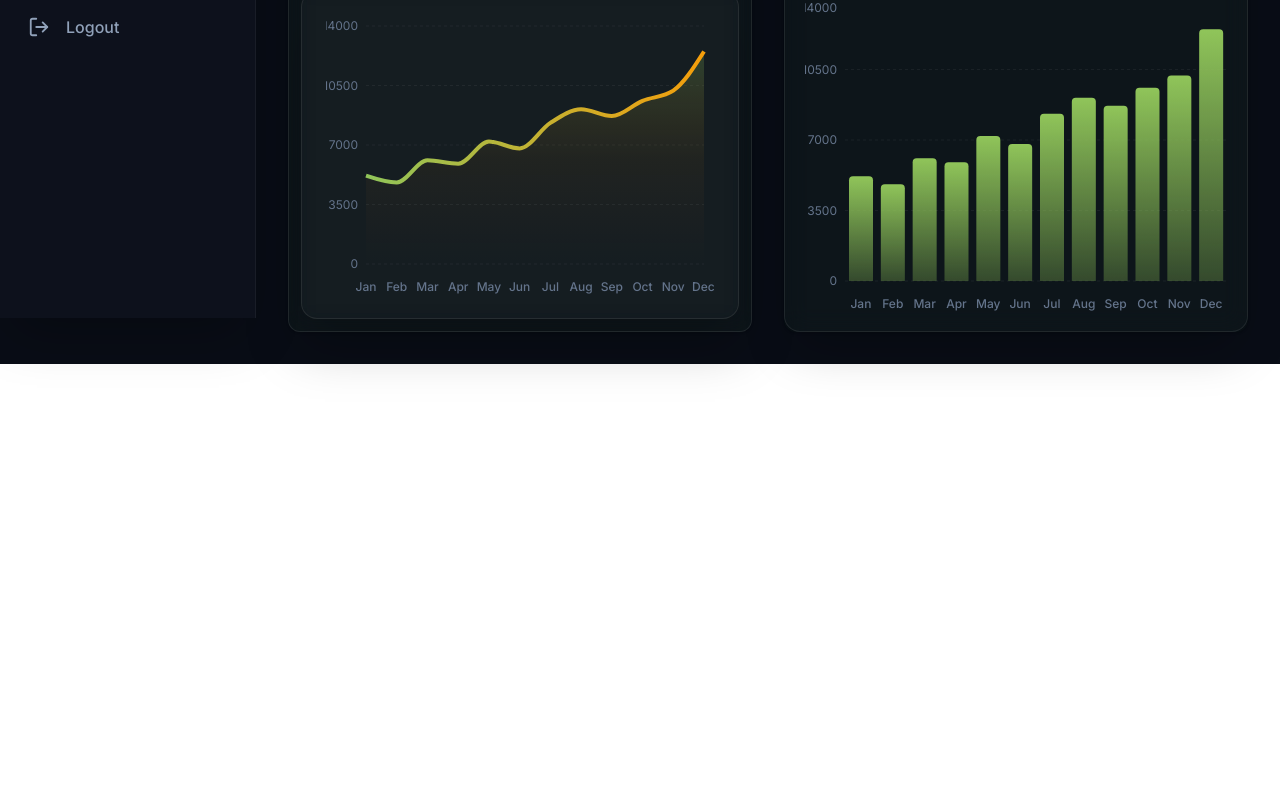
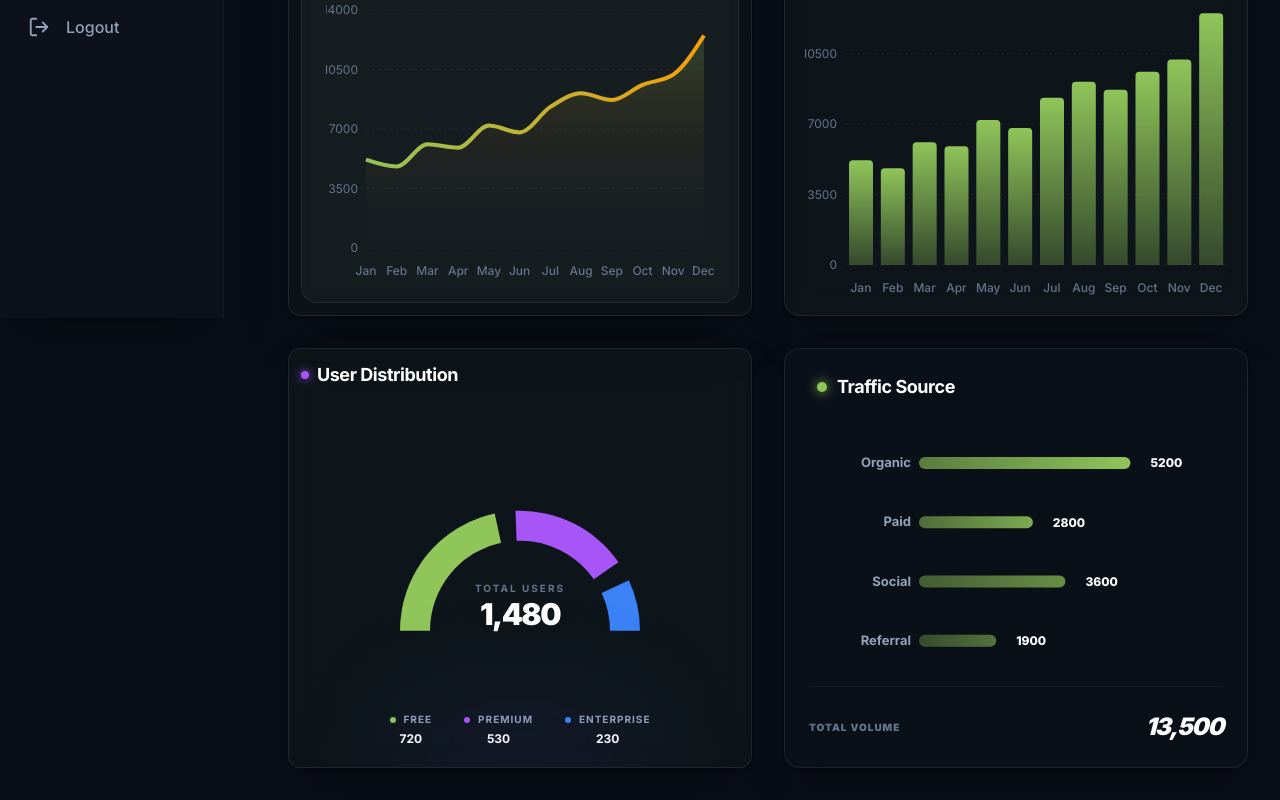
Before and after one commit to nawrin1/appify-dashboard, a Next.js app: page / in a window 1280 px wide. Shown: the part 482-1282 px from the top of the page. Before the commit the page ends 846 px from the top, so only its background shows below. Built offline with nearby package versions, Linux system fonts and the light colour scheme.

Commit message:
added traffic and user order section

```diff
--- a/app/page.tsx
+++ b/app/page.tsx
@@ -1,47 +1,43 @@
-'use client';
+"use client";
 
-import React, { useState } from 'react';
+import React, { useState } from "react";
 
-import { useAppDispatch, useAppSelector } from '@/redux/hook/hook';
-import Sidebar from '@/components/layout/sidebar';
+import { useAppDispatch, useAppSelector } from "@/redux/hook/hook";
+import Sidebar from "@/components/layout/sidebar";
 
-import Header from '@/components/dashboard_elements/Header/Header';
-import Kpi from '@/components/dashboard_elements/Kpi/Kpi';
-import { setDate, setUser } from '@/redux/store/slice/DashboardSlice';
-import CustomFilter from '@/components/dashboard_elements/CustomFilter/CustomFilter';
-import RevenueChart from '@/components/dashboard_elements/Revenue/Revenue';
-import Order from '@/components/dashboard_elements/Order/Order';
-
-
+import Header from "@/components/dashboard_elements/Header/Header";
+import Kpi from "@/components/dashboard_elements/Kpi/Kpi";
+import { setDate, setUser } from "@/redux/store/slice/DashboardSlice";
+import CustomFilter from "@/components/dashboard_elements/CustomFilter/CustomFilter";
+import RevenueChart from "@/components/dashboard_elements/Revenue/Revenue";
+import Order from "@/components/dashboard_elements/Order/Order";
+import User from "@/components/dashboard_elements/user/user";
+import Traffic from "@/components/dashboard_elements/traffic/traffic";
 
 export default function Home() {
   const { isSidebarOpen } = useAppSelector((state) => state.dashboard);
   const dispatch = useAppDispatch();
   const { date, user } = useAppSelector((state) => state.dashboard);
 
+  // filters options
+  const dateOptions = ["Last 7 days", "Last 30 days", "Last 12 months"];
+  const userTypeOptions = ["All Users", "Free", "Premium", "Enterprise"];
 
-
-
-  // filters options
-  const dateOptions = ['Last 7 days', 'Last 30 days', 'Last 12 months'];
-  const userTypeOptions = ['All Users', 'Free', 'Premium', 'Enterprise'];
-
-
-  const [searchQuery, setSearchQuery] = useState('');
+  const [searchQuery, setSearchQuery] = useState("");
   const [isProfileOpen, setIsProfileOpen] = useState(false);
 
   return (
     <div className="flex min-h-screen bg-[#090d16]">
       <Sidebar />
-       <main className={` transition-all duration-300 w-full ${isSidebarOpen ? 'lg:pl-64' : 'lg:pl-20'}`}>
+      <main
+        className={` transition-all duration-300 w-full ${isSidebarOpen ? "lg:pl-64" : "lg:pl-20"}`}
+      >
         <Header></Header>
 
         <div className="p-4 md:p-8 space-y-8">
           <div className="flex flex-col md:flex-row justify-between items-start md:items-center gap-4">
             <h2 className="text-2xl font-bold text-white/80"></h2>
             <div className="flex gap-3 w-full md:w-auto">
-
-
               <div className="flex flex-col sm:flex-row gap-3 w-full md:w-auto">
                 <CustomFilter
                   label="Date Range"
@@ -55,7 +51,6 @@ export default function Home() {
                   selectedValue={user}
                   onSelect={(val) => dispatch(setUser(val))}
                 />
-
               </div>
             </div>
           </div>
@@ -63,14 +58,20 @@ export default function Home() {
           <Kpi />
 
           <div className="grid grid-cols-1 lg:grid-cols-2 gap-8">
-            <div className="bg-[#091116] rounded-xl shadow-sm"><RevenueChart /></div>
-            <div className="bg-[#091116] rounded-xl shadow-sm"><Order /></div>
+            <div className="bg-[#091116] rounded-xl shadow-sm">
+              <RevenueChart />
+            </div>
+            <div className="bg-[#091116] rounded-xl shadow-sm">
+              <Order />
+            </div>
+          </div>
+                    <div className="grid grid-cols-1 lg:grid-cols-2 gap-8">
+            <div className="bg-[#091116] rounded-xl shadow-sm"><User></User></div>
+            <div className="bg-[#091116] rounded-xl shadow-sm"><Traffic></Traffic></div>
+
           </div>
         </div>
       </main>
-
-
-
     </div>
   );
 }
--- a/components/dashboard_elements/Revenue/Revenue.tsx
+++ b/components/dashboard_elements/Revenue/Revenue.tsx
@@ -79,7 +79,7 @@ export default function RevenueChart() {
               backdropFilter: 'blur(12px)',
               borderRadius: '12px',
               border: '1px solid rgba(255,255,255,0.1)',
-              boxShadow: '0 20px 25px -5px rgba(0, 0, 0, 0.5)',
+              boxShadow: '0 10px 15px -5px rgba(0, 0, 0, 0.5)',
               color: '#fff'
             }}
             itemStyle={{ color: '#90c55a', fontWeight: 'bold' }}
--- a/components/dashboard_elements/kpi/kpi.tsx
+++ b/components/dashboard_elements/kpi/kpi.tsx
@@ -8,7 +8,7 @@ const Kpi = () => {
       {DATA.kpis.map((kpi) => (
         <div
           key={kpi.label}
-          className="group relative p-6 rounded-2xl bg-white/[0.02] backdrop-blur-md border border-white/[0.08] shadow-2xl transition-all duration-500 hover:bg-white/[0.05] hover:border-white/20 hover:-translate-y-1"
+          className="group relative p-4 rounded-xl bg-white/[0.02] backdrop-blur-md border border-white/[0.08] shadow-2xl transition-all duration-500 hover:bg-white/[0.05] hover:border-white/20 hover:-translate-y-1"
         >
 
           <div className={`absolute -right-2 -top-2 w-16 h-16 blur-3xl opacity-0 group-hover:opacity-20 transition-opacity duration-500 rounded-full ${kpi.isPositive ? 'bg-emerald-500' : 'bg-rose-500'}`} />
--- /dev/null
+++ b/components/dashboard_elements/traffic/traffic.tsx
@@ -0,0 +1,115 @@
+'use client';
+import {
+  BarChart,
+  Bar,
+  XAxis,
+  YAxis,
+  Tooltip,
+  ResponsiveContainer
+} from 'recharts';
+import { DATA } from '@/data/data';
+
+export default function Traffic() {
+  const displayData = DATA.traffic.map((item, index) => ({
+    ...item,
+    opacity: 1 - (index * 0.15),
+  }));
+
+  return (
+    <div className="h-[420px] w-full bg-[#0d111c]/60 backdrop-blur-xl border border-white/[0.08] p-6 rounded-2xl shadow-2xl flex flex-col group overflow-hidden">
+
+      {/* Title */}
+      <div className="flex items-center justify-between mb-8 px-2">
+        <div className="flex flex-col gap-1.5">
+          <div className="flex items-center gap-2.5">
+            <div className="w-2.5 h-2.5 rounded-full bg-[#90c55a] shadow-[0_0_12px_#90c55a]" />
+            <h3 className="text-white text-lg font-bold tracking-tight">Traffic Source</h3>
+          </div>
+        </div>
+      </div>
+
+      {/* Chart Section */}
+      <div className="flex-1 w-full">
+        <ResponsiveContainer width="100%" height="100%">
+          <BarChart
+            layout="vertical"
+            data={displayData}
+            margin={{ top: 0, right: 60, left: 10, bottom: 0 }}
+
+            barCategoryGap="30%"
+          >
+            <defs>
+              <linearGradient id="barGrad" x1="0" y1="0" x2="1" y2="0">
+                <stop offset="0%" stopColor="#90c55a" stopOpacity={0.6} />
+                <stop offset="100%" stopColor="#90c55a" stopOpacity={1} />
+              </linearGradient>
+            </defs>
+
+            <XAxis type="number" hide />
+
+            <YAxis
+              dataKey="name"
+              type="category"
+              axisLine={false}
+              tickLine={false}
+              width={100}
+              tick={{ fill: '#94a3b8', fontSize: 13, fontWeight: 700 }}
+            />
+
+            <Tooltip
+              cursor={{ fill: 'rgba(255, 255, 255, 0.03)', radius: 10 }}
+              contentStyle={{
+                backgroundColor: 'rgba(13, 17, 28, 0.95)',
+                backdropFilter: 'blur(12px)',
+                borderRadius: '16px',
+                border: '1px solid rgba(255,255,255,0.1)',
+                color: '#fff',
+                padding: '10px'
+              }}
+              itemStyle={{ color: '#90c55a', fontWeight: 'bold' }}
+            />
+
+            <Bar
+              dataKey="value"
+              fill="url(#barGrad)"
+
+              barSize={12}
+              animationDuration={1800}
+              shape={(props) => {
+                const { x, y, width, height, opacity } = props;
+                return (
+                  <rect
+                    x={x}
+                    y={y}
+                    width={width}
+                    height={height}
+                    fill="url(#barGrad)"
+                    fillOpacity={opacity}
+                    rx={height / 2}
+                    ry={height / 2}
+                  />
+                );
+              }}
+              label={{
+                position: 'right',
+                fill: '#fff',
+                fontSize: 12,
+                fontWeight: 800,
+                dx: 15,
+
+              }}
+            />
+          </BarChart>
+        </ResponsiveContainer>
+      </div>
+
+
+      <div className="mt-4 pt-6 border-t border-white/5 flex justify-between items-center">
+        <span className="text-[10px] text-slate-500 font-black uppercase tracking-widest">Total Volume</span>
+        <span className="text-white text-2xl font-black italic tracking-tighter">
+          {displayData.reduce((acc, curr) => acc + curr.value, 0).toLocaleString()}
+        </span>
+      </div>
+    </div>
+  );
+}
--- /dev/null
+++ b/components/dashboard_elements/user/user.tsx
@@ -0,0 +1,108 @@
+'use client';
+import { PieChart, Pie, Tooltip, ResponsiveContainer } from 'recharts';
+import { useAppSelector } from '@/redux/hook/hook';
+import { DATA } from '@/data/data';
+
+
+const COLORS = [
+  '#90c55a',
+  '#a855f7',
+  '#3b82f6'
+];
+
+export default function UserPieChart() {
+  const {user } = useAppSelector((state) => state.dashboard);
+
+
+  const displayData = (user === 'All Users'
+    ? DATA.userDistribution
+    : DATA.userDistribution.filter(item => item.name === user)
+  ).map((item) => {
+
+    const originalIndex = DATA.userDistribution.findIndex(u => u.name === item.name);
+    return {
+      ...item,
+      fill: COLORS[originalIndex % COLORS.length],
+      stroke: 'none'
+    };
+  });
+
+  const totalValue = displayData.reduce((acc, curr) => acc + curr.value, 0);
+
+  return (
+    <div className="h-[420px] w-full bg-white/[0.02] backdrop-blur-md border border-white/[0.08] p-3 rounded-xl shadow-2xl flex flex-col group relative overflow-hidden">
+
+      {/* Title */}
+      <div className="flex flex-col gap-1 mb-2">
+        <div className="flex items-center gap-2">
+          <div className="w-2 h-2 rounded-full bg-[#a855f7] shadow-[0_0_10px_#a855f7]" />
+          <h3 className="text-white text-lg font-bold tracking-tight">User Distribution</h3>
+        </div>
+
+      </div>
+
+      <div className="flex-1 w-full relative">
+        {/* count */}
+        <div className="absolute inset-0 flex flex-col items-center justify-center pointer-events-none mt-26">
+          <span className="text-slate-500 text-[10px] font-bold uppercase tracking-[0.2em]">Total Users</span>
+          <span className="text-white text-3xl font-black tracking-tighter">
+            {totalValue.toLocaleString()}
+          </span>
+        </div>
+
+        <ResponsiveContainer width="100%" height="100%">
+          <PieChart>
+            <Pie
+              data={displayData}
+              cx="50%"
+              cy="75%"
+              startAngle={180}
+              endAngle={0}
+              innerRadius={90}
+              outerRadius={120}
+              paddingAngle={10}
+              dataKey="value"
+              animationDuration={1500}
+
+            />
+
+            <Tooltip
+              cursor={{ fill: 'transparent' }}
+              contentStyle={{
+                backgroundColor: 'rgba(13, 17, 28, 0.95)',
+                backdropFilter: 'blur(12px)',
+                borderRadius: '16px',
+                border: '1px solid rgba(255,255,255,0.1)',
+                boxShadow: '0 20px 50px rgba(0,0,0,0.5)',
+                padding: '12px'
+              }}
+              itemStyle={{ color: '#fff', fontSize: '10px', fontWeight: 'bold' }}
+            />
+          </PieChart>
+        </ResponsiveContainer>
+      </div>
+
+      {/* Legend  */}
+      <div className="flex justify-center gap-8 mb-2">
+        {DATA.userDistribution.map((item, index) => {
+          const isActive = user === 'All Users' || user === item.name;
+          return (
+            <div
+              key={item.name}
+              className={`flex flex-col items-center transition-all duration-500 ${!isActive ? 'opacity-20 grayscale' : 'opacity-100'}`}
+            >
+              <div className="flex items-center gap-2">
+                <div className="w-1.5 h-1.5 rounded-full" style={{ backgroundColor: COLORS[index] }} />
+                <span className="text-[10px] font-bold text-slate-400 uppercase tracking-widest">{item.name}</span>
+              </div>
+              <span className="text-white text-xs font-bold mt-1">{item.value}</span>
+            </div>
+          );
+        })}
+      </div>
+
+
+      <div className="absolute -bottom-10 left-1/2 -translate-x-1/2 w-64 h-24 bg-indigo-500/10 blur-[60px] rounded-full pointer-events-none" />
+    </div>
+  );
+}
--- a/components/layout/sidebar.tsx
+++ b/components/layout/sidebar.tsx
@@ -16,7 +16,7 @@ export default function Sidebar() {
 
   return (
     <>
-      {/* Mobile Overlay */}
+      {/* Mobile */}
       <div
         className={`fixed inset-0 bg-[#0d111c] backdrop-blur-sm z-[60] lg:hidden transition-opacity duration-300 ${isMenuOpen ? "opacity-100 visible" : "opacity-0 invisible"}`}
         onClick={() => dispatch(closeMenu())}
@@ -28,7 +28,7 @@ export default function Sidebar() {
         fixed left-0 top-0 h-screen bg-[#0d111c] text-slate-400 transition-all duration-500 ease-in-out z-[70] border-r border-white/5 shadow-2xl overflow-hidden
 
 
-        ${isSidebarOpen ? "w-64" : "w-20"}
+        ${isSidebarOpen ? "w-56" : "w-20"}
 
 
         ${isMenuOpen ? "translate-x-0" : "-translate-x-full lg:translate-x-0"}
```
Lines whose indentation alone changed are shown as unchanged.
